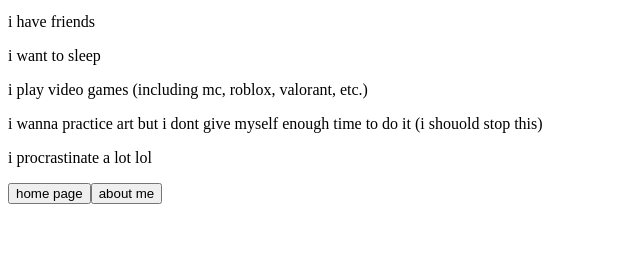
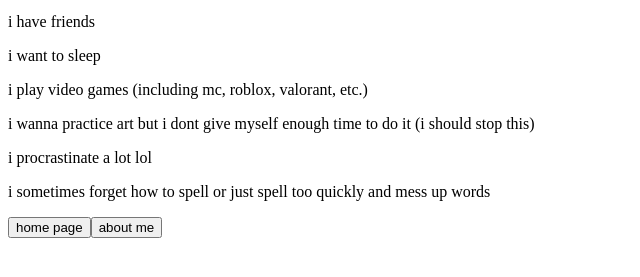
Before and after one commit to Enrico-Tabilin/website, a plain HTML site: page about-me.html in a window 1280 px wide. Shown: the part 101-378 px from the top of the page, without its empty margins (0-640 px from the left). Drawn offline with Linux system fonts and the light colour scheme.

Commit message:
edited about me

```diff
--- a/about-me.html
+++ b/about-me.html
@@ -9,8 +9,9 @@
         <p>i have friends</p>
         <p>i want to sleep</p>
         <p>i play video games (including mc, roblox, valorant, etc.)</p>
-        <p>i wanna practice art but i dont give myself enough time to do it (i shouold stop this)</p>
+        <p>i wanna practice art but i dont give myself enough time to do it (i should stop this)</p>
         <p>i procrastinate a lot lol</p>
+        <p>i sometimes forget how to spell or just spell too quickly and mess up words</p>
     </body>
     <footer><a href="./index.html"><button>home page</button></a><a href="./about-me.html"><button>about me</button></a></footer>
 </html>
```
